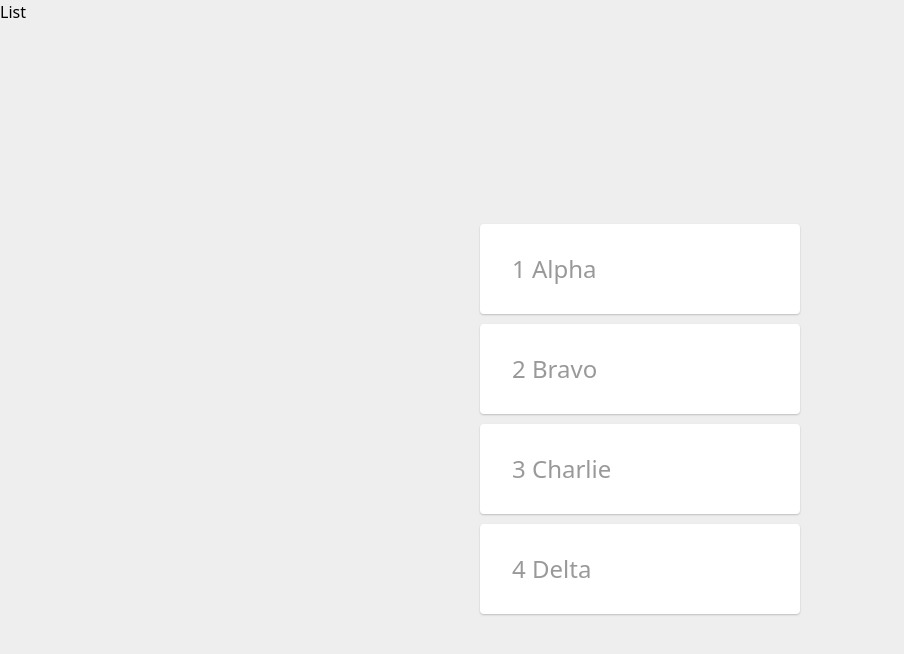
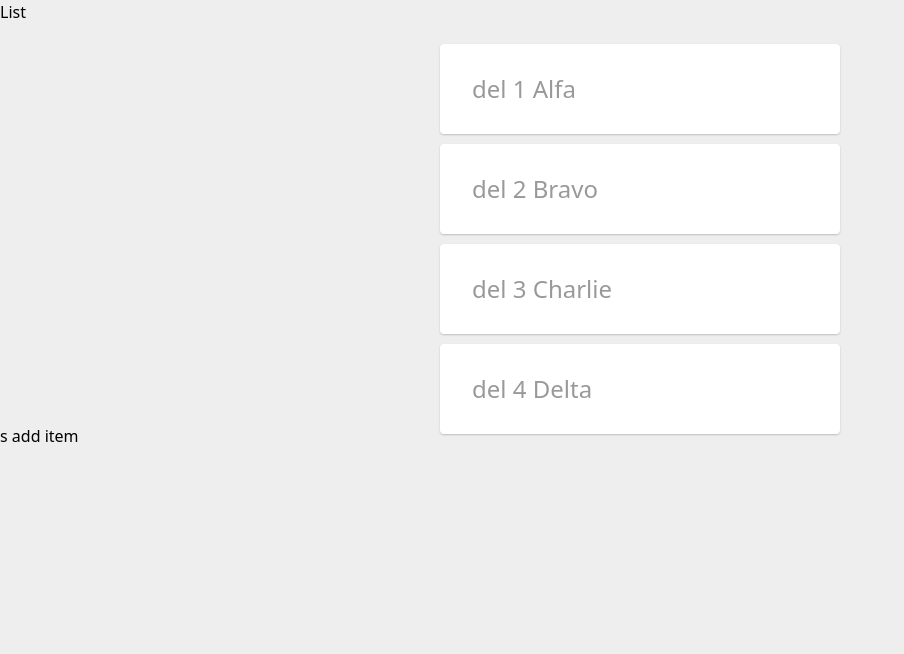
Before and after one commit to rwdtdev/draggable-list-react-gsap, a React (Vite) app: page / in a window 1280 px wide. Shown: the top 654 px of the page, without its empty margins (0-904 px from the left). Built offline with nearby package versions, Linux system fonts and the light colour scheme.

Commit message:
add useState to manage data, partially works

```diff
--- a/package.json
+++ b/package.json
@@ -13,6 +13,7 @@
     "@gsap/react": "^2.1.1",
     "gsap": "^3.12.5",
     "jquery": "^3.7.1",
+    "nanoid": "^5.0.7",
     "react": "^18.3.1",
     "react-dom": "^18.3.1"
   },
--- a/src/App.css
+++ b/src/App.css
@@ -17,13 +17,13 @@ body {
 
 .g-container {
   position: relative;
-  top: 50%;
+  top: 20px;
   left: 50%;
-  width: 320px;
+  width: 400px;
   height: 400px;
   /* opacity: 0; */
   /* visibility: hidden; */
-  transform: translate(-50%, -50%);
+  transform: translate(-50%, 0);
   cursor: grab;
 }
 
--- a/src/App.tsx
+++ b/src/App.tsx
@@ -3,6 +3,7 @@ import "./App.css";
 import gsap from "gsap";
 import { useGSAP } from "@gsap/react";
 import { Draggable } from "gsap/Draggable";
+import { nanoid } from "nanoid";
 
 type Sortable = {
   dragger: Draggable;
@@ -15,6 +16,15 @@ gsap.registerPlugin(Draggable);
 gsap.registerPlugin(useGSAP);
 let container: Element | undefined = undefined;
 function App() {
+  const [data, setData] = useState([
+    "1 Alfa",
+    "2 Bravo",
+    "3 Charlie",
+    "4 Delta",
+  ]);
+
+  const actionType = useRef<"add" | "del" | null>(null);
+
   useEffect(() => {
     container = document.querySelector(".g-container")!;
   }, []);
@@ -24,15 +34,16 @@ function App() {
       const listItems = Array.from(document.querySelectorAll(".g-list-item")); // Array of elements
       const sortables = listItems.map(Sortable); // Array of sortables
       const total = sortables.length;
+      // const dataClone = structuredClone(data);
 
       // if (container) gsap.to(container, { autoAlpha: 1 });
 
       function changeIndex(item: Sortable, to: number) {
         // Change position in array
-        // arrayMove(sortables, item.index, to);
         sortables.splice(to, 0, sortables.splice(item.index, 1)[0]);
 
         // Change element's position in DOM. Not always necessary. Just showing how.
+        // dataClone.splice(to, 0, dataClone.splice(item.index, 1)[0]);
         // if (to === total - 1) {
         //   container!.appendChild(item.element);
         // } else {
@@ -53,19 +64,23 @@ function App() {
           force3D: true,
           scale: 1.1,
           paused: true,
+          delay: 0.1,
         });
 
         const dragger = new Draggable(element, {
           onPress: () => {
             animation.play();
           },
-          // onDragStart: () => {
-          //   this.update();
-          // },
+
           onDrag: onDragFunc,
           onRelease: () => {
             animation.reverse();
             gsap.to(element, { y: sortable.index * rowSize });
+            // .then(() => {
+            //   if (actionType.current !== "del") {
+            //     setData(dataClone);
+            //   }
+            // });
           },
           cursor: "inherit",
           type: "y",
@@ -81,6 +96,24 @@ function App() {
 
         gsap.to(element, { y: index * rowSize });
 
+        // const tl = gsap.timeline();
+
+        // const fromIndex =
+        //   index === data.length - 1 && actionType.current === "add"
+        //     ? index - 1
+        //     : index;
+
+        // tl.set(element, { zIndex: -index })
+        //   .fromTo(
+        //     element,
+        //     { y: fromIndex * rowSize },
+        //     {
+        //       y: index * rowSize,
+        //       duration: 1,
+        //     }
+        //   )
+        //   .set(element, { zIndex: 0 });
+
         function setIndex(index: number) {
           sortable.index = index;
           // order!.textContent = String(index + 1);
@@ -91,11 +124,6 @@ function App() {
           }
         }
 
-        // function onDragStartFunc() {
-        //   // animation.play();
-        //   this.update();
-        // }
-
         function onDragFunc() {
           // Calculate the current index based on element's position
           const index = clamp(Math.round(this.y / rowSize), 0, total - 1);
@@ -105,35 +133,37 @@ function App() {
           }
         }
 
-        // function onReleaseFunc() {
-        //   animation.reverse();
-        //   layout();
-        // }
-
-        // function layout() {
-        //   gsap.to(element, { y: sortable.index * rowSize });
-        // }
-
         return sortable;
       }
-
-      // Changes an elements's position in array
-      // function arrayMove(array: Array<Sortable>, from: number, to: number) {
-      //   array.splice(to, 0, array.splice(from, 1)[0]);
-      // }
 
       // Clamps a value to a min/max
       function clamp(value: number, a: number, b: number) {
         return value < a ? a : value > b ? b : value;
       }
+      actionType.current = null;
     },
-    { scope: container }
+    { scope: container, dependencies: [data] }
   );
   return (
     <>
       <h1>List</h1>
-      <section className="g-container">
-        <div className="g-list-item">
+      <ul className="g-container">
+        {data.map((item) => (
+          <li className="g-list-item" key={item}>
+            <div className="item-content">
+              <span
+                onClick={() => {
+                  setData((st) => st.filter((it) => it !== item));
+                  actionType.current = "del";
+                }}
+              >
+                del
+              </span>{" "}
+              {item}
+            </div>
+          </li>
+        ))}
+        {/* <div className="g-list-item">
           <div className="item-content">1 Alpha</div>
         </div>
 
@@ -147,8 +177,16 @@ function App() {
 
         <div className="g-list-item">
           <div className="item-content">4 Delta</div>
-        </div>
-      </section>
+        </div> */}
+      </ul>
+      <button
+        onClick={() => {
+          setData((st) => [...st, nanoid()]);
+          actionType.current = "add";
+        }}
+      >
+        s add item
+      </button>
     </>
   );
 }
```
Also changed, not shown: 1 other file (tests, documents, lock files or other folders).
